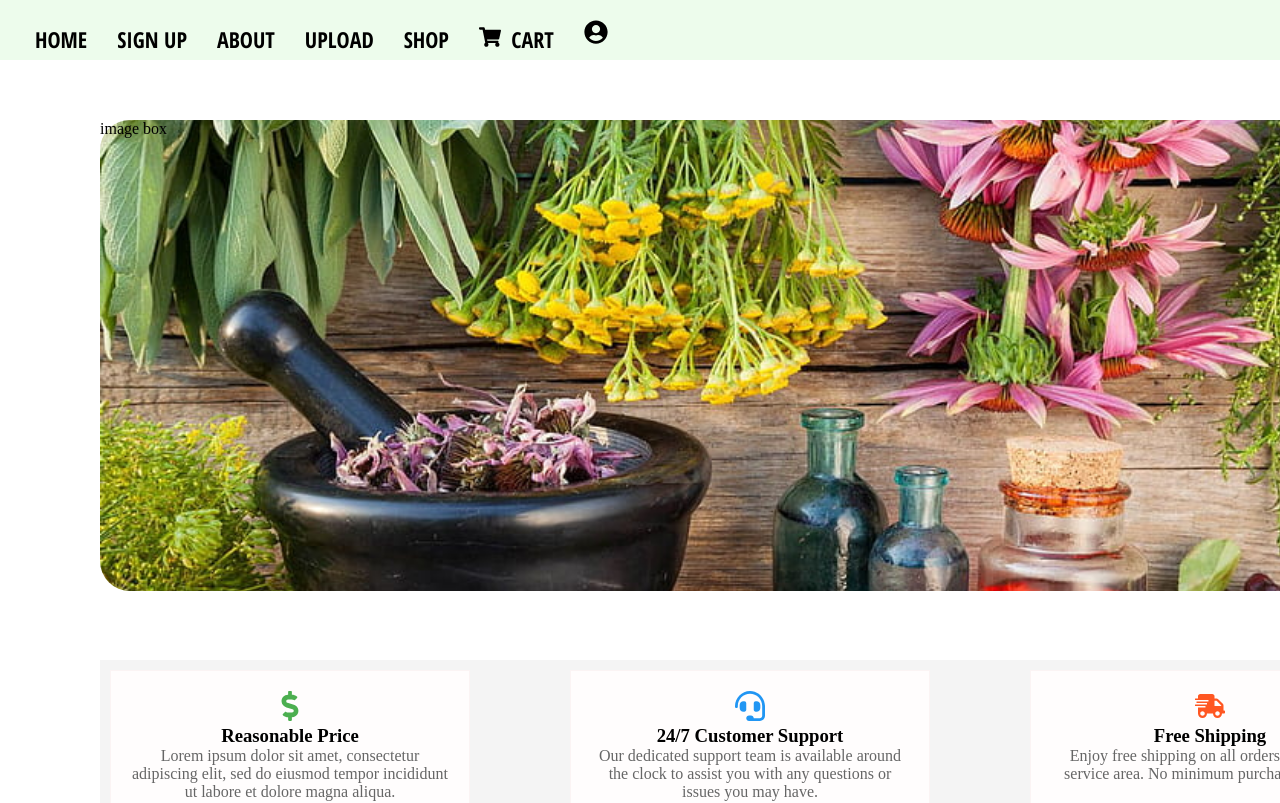
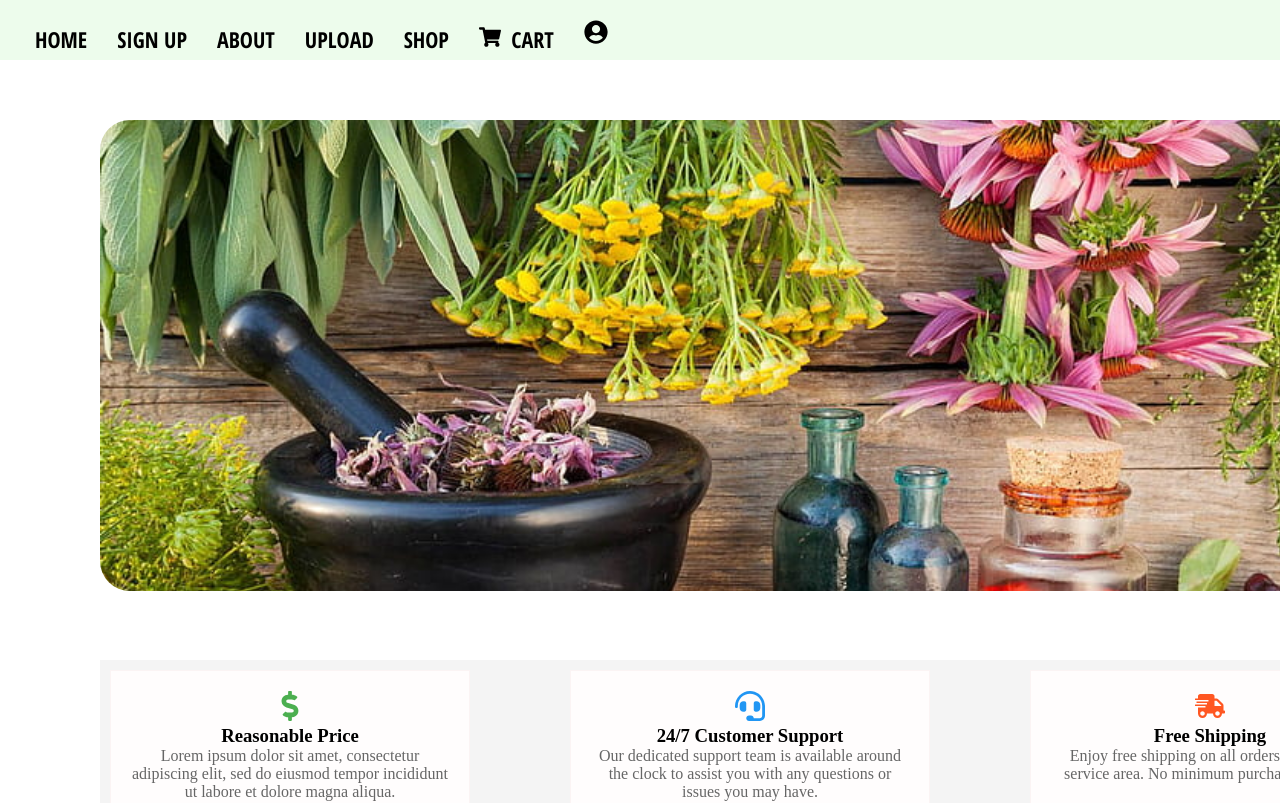
Before and after one commit to assampanchagavyasansthan/ecom, a React (Vite) app: page / in a window 1280 px wide. Shown: the top 803 px of the page. Built offline with nearby package versions, Linux system fonts and the light colour scheme.

Commit message:
Update homepage.tsx

```diff
--- a/src/components/homepage.tsx
+++ b/src/components/homepage.tsx
@@ -12,7 +12,7 @@ const HomePage = () => {
 
         <div className="content">
         <div className="image-box">
-          image box
+
         </div></div>
 
         <div className="midbox">
```
